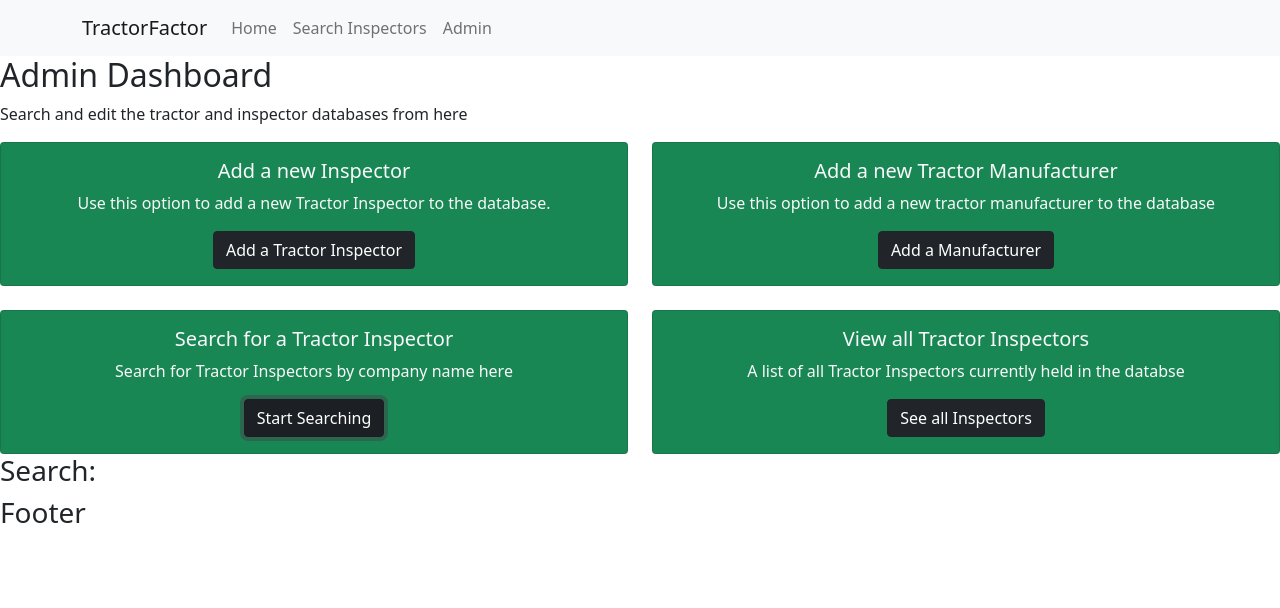
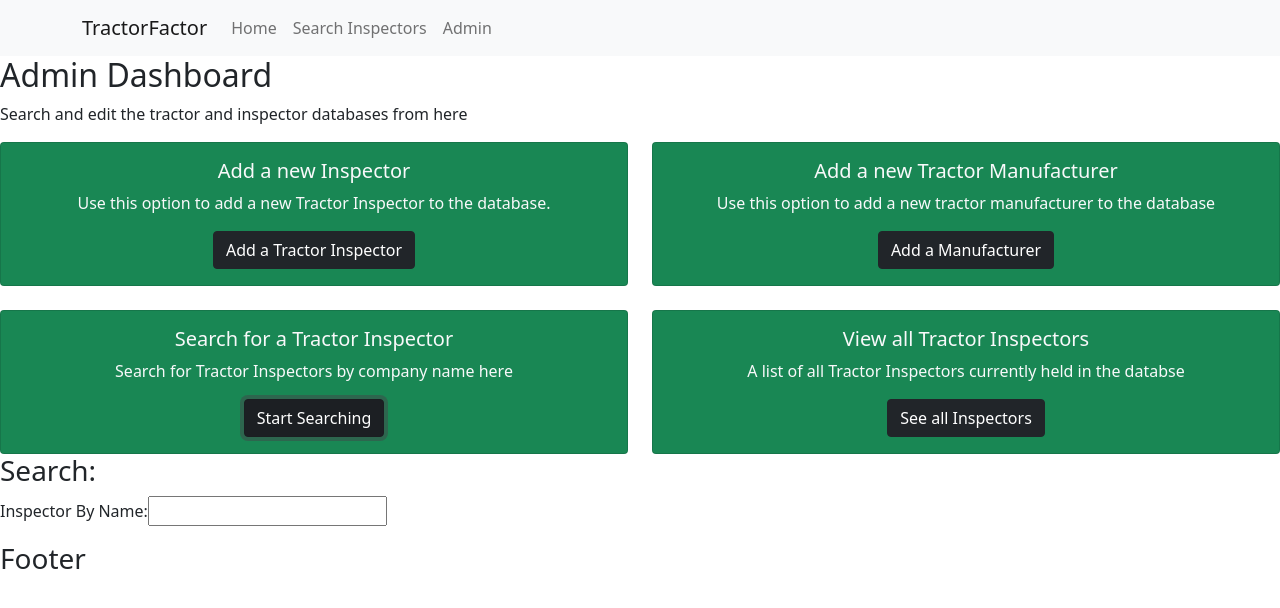
Before and after one commit to g-dunlop/Tractor_Inspector_Finder_15.06, a React (Create React App) app in the folder client/: page /admin in a window 1280 px wide. Both pictures are taken after a click on the button "Start Searching". Shown: the top 608 px of the page. Built offline with nearby package versions, Linux system fonts and the light colour scheme.

Commit message:
search list working well

```diff
--- a/client/src/components/AdminInspectorSearchForm.js
+++ b/client/src/components/AdminInspectorSearchForm.js
@@ -1,11 +1,32 @@
-import React from 'react';
+import React, {useEffect, useState} from 'react';
+import AdminInspectorsList from './AdminInspectorsList';
 
-const AdminInspectorSearchForm = () => {
+const AdminInspectorSearchForm = ({getInspectorsByName, inspectors, updateInspector, handleDeleteButtonClick, handleUpdateButtonClick}) => {
+
+    const [searchValue, setSearchValue] = useState(null)
+
+    const handleChange = (evt) => {
+        setSearchValue(evt.target.value)
+    }
+
+    useEffect(() => {
+        if (searchValue !== null){
+        getInspectorsByName(searchValue)
+        }
+    }, [searchValue])
 
 
     return (
         <>
             <h3>Search:</h3>
+            <form className="inspector-search-form">
+
+                <label htmlFor='Inspector'>Inspector By Name: </label>
+                <input onChange={handleChange} type="search" ></input>
+                <p></p>
+            </form>
+
+            {inspectors!== null ? <AdminInspectorsList inspectors={inspectors} updateInspector={updateInspector} handleDeleteButtonClick={handleDeleteButtonClick} handleUpdateButtonClick={handleUpdateButtonClick} /> : null}
         </>
     )
 }
--- a/client/src/containers/AdminContainer.js
+++ b/client/src/containers/AdminContainer.js
@@ -35,6 +35,7 @@ const AdminContainer = () => {
             setIsTractorActive(false)
             setIsSearchActive(!isSearchActive)
             setIsInspectorsActive(false)
+            setAllInspectors(null)
         }
 
         else {
@@ -88,13 +89,18 @@ const AdminContainer = () => {
 
     }
 
+    const getInspectorsByName = (name) => {
+        TractorFactorService.getByName(name)
+        .then(data => setAllInspectors(data))
+    }
+
     return(
         <>
             <AdminNav handleComponentClick={handleComponentClick} />
             <section className = "admin-form-container">
                 {isInspectorActive === true ? <AdminAddInspectorForm allManufacturers={allManufacturers} /> : null }
                 {isTractorActive === true ? <AdminAddManufacturerForm /> : null }
-                {isSearchActive === true ? <AdminInspectorSearchForm /> : null }
+                {isSearchActive === true ? <AdminInspectorSearchForm getInspectorsByName={getInspectorsByName} inspectors={allInspectors} updateInspector={updateInspector} handleDeleteButtonClick={handleDeleteButtonClick} handleUpdateButtonClick={handleUpdateButtonClick} /> : null }
                 {isInspectorsActive === true && allInspectors !== null ? <AdminInspectorsList inspectors={allInspectors} updateInspector={updateInspector} handleDeleteButtonClick={handleDeleteButtonClick} handleUpdateButtonClick={handleUpdateButtonClick} /> : null}
 
             </section>
--- a/client/src/services.js/TractorFactorServices.js
+++ b/client/src/services.js/TractorFactorServices.js
@@ -12,6 +12,11 @@ const TractorFactorService = {
             return fetch(baseUrl+"inspectors")
             .then(res => res.json());
         },
+
+    getByName(name) {
+        return fetch(`http://localhost:8080/inspectors?name=${name}`)
+        .then(res => res.json())
+    },
 
     updateInspector(inspectorToUpdate) {
         return fetch(`${baseUrl}inspectors/${inspectorToUpdate.id}`,{
@@ -33,7 +38,7 @@ const TractorFactorService = {
         },
 
     deleteInspector(id) {
-        fetch(`${baseUrl}inspectors/${id}`,{
+        return fetch(`${baseUrl}inspectors/${id}`,{
         method:'DELETE'})
         .then(res=> {
             if (res.ok) {
```
